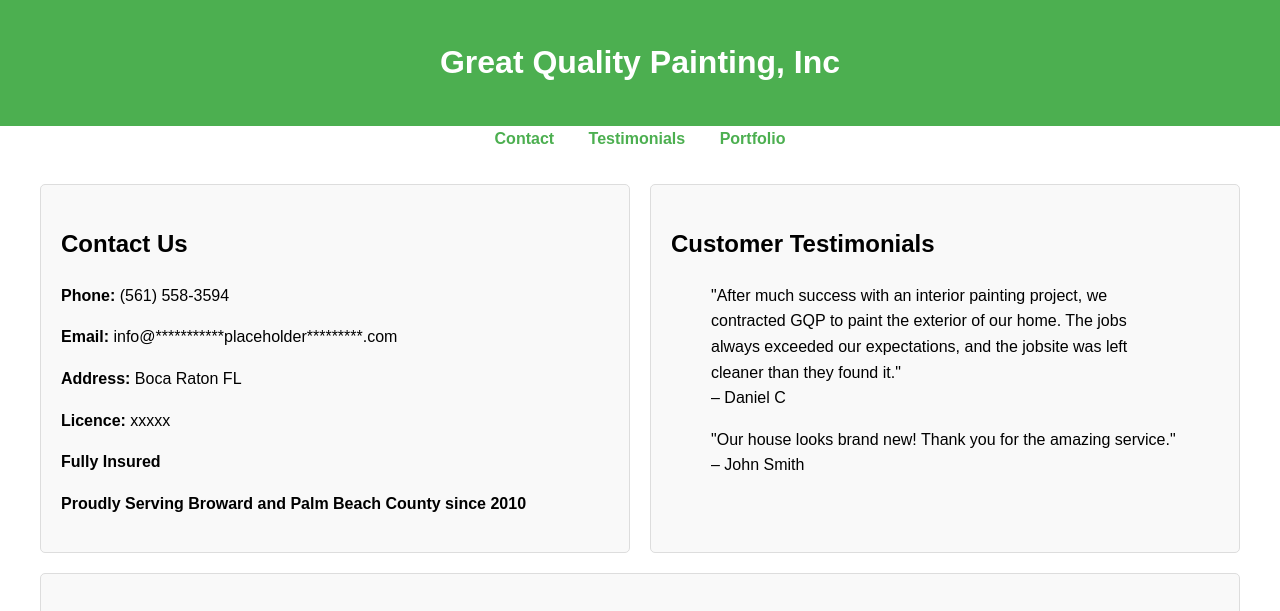
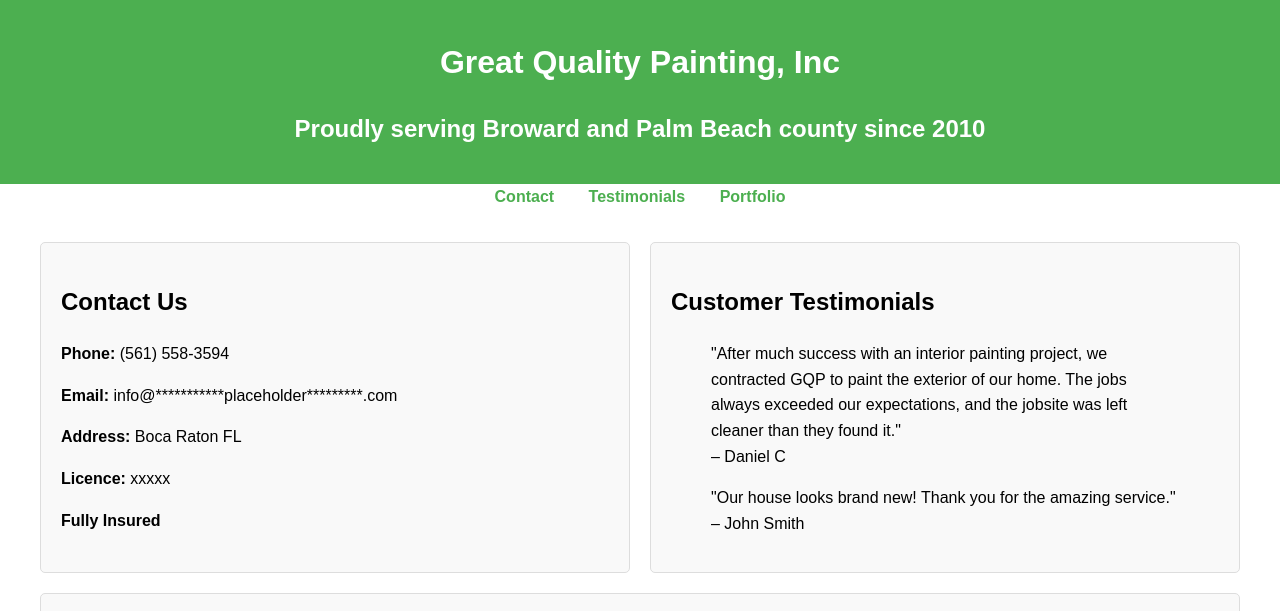
Before and after one commit to DanielChesla/daniel_website, a plain HTML site: page paint.html in a window 1280 px wide. Shown: the top 611 px of the page. Drawn offline with Linux system fonts and the light colour scheme.

Commit message:
Update paint.html

```diff
--- a/paint.html
+++ b/paint.html
@@ -68,6 +68,7 @@
 <body>
     <header>
         <h1>Great Quality Painting, Inc</h1>
+        <h2>Proudly serving Broward and Palm Beach county since 2010</h2>
     </header>
     <nav>
         <a href="#contact">Contact</a>
@@ -82,7 +83,7 @@
             <p><strong>Address:</strong> Boca Raton FL</p>
             <p><strong>Licence:</strong> xxxxx </p>
             <p><strong>Fully Insured</strong></p>
-            <p><strong>Proudly Serving Broward and Palm Beach County since 2010</strong></p>
+
         </section>
         <section id="testimonials" class="testimonials">
             <h2>Customer Testimonials</h2>
```
